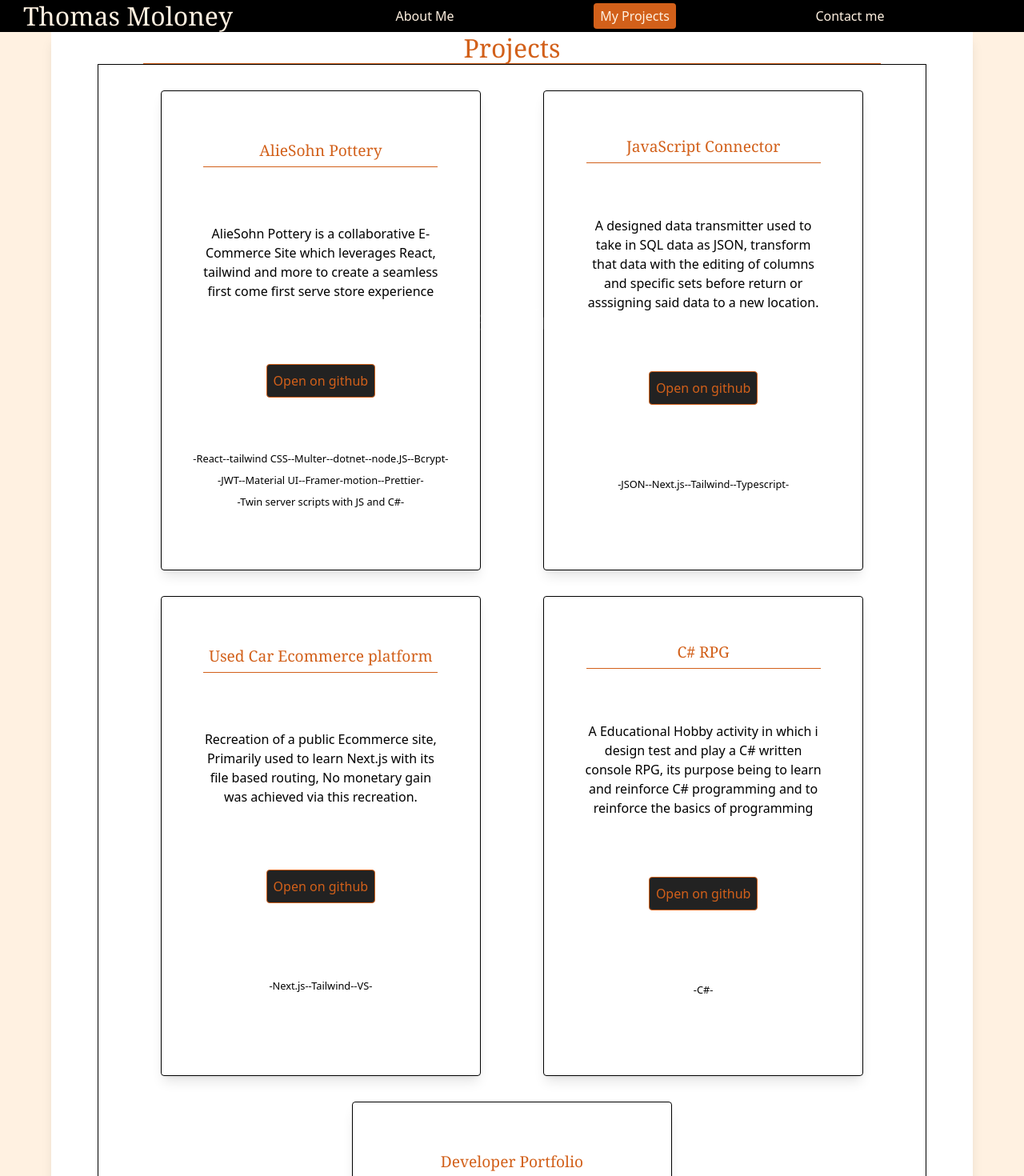
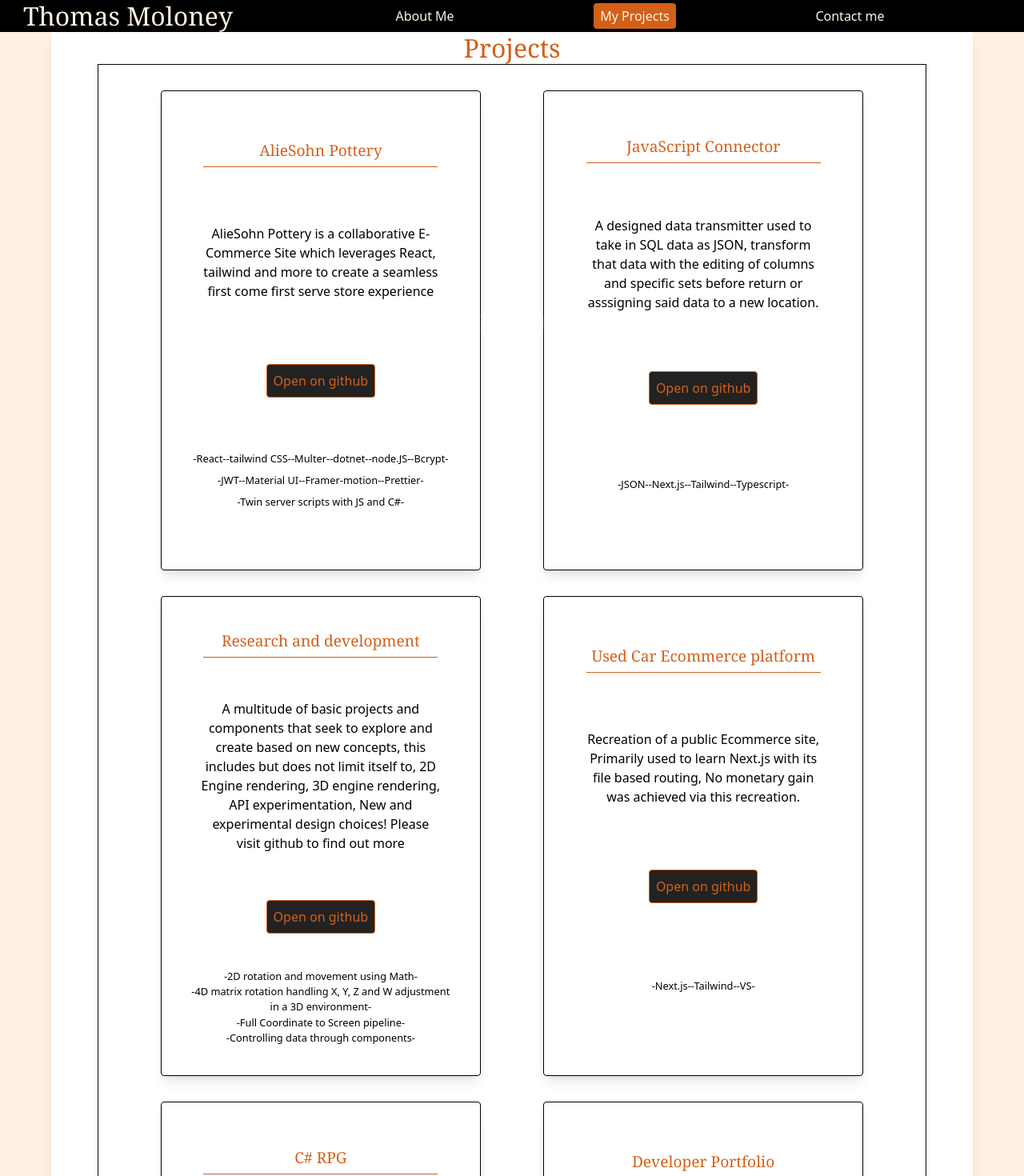
Before and after one commit to Sweattowel/Portfolio, a React (Create React App) app: page /MyProjects in a window 1280 px wide. Shown: the top 1470 px of the page at 80% size. Built offline with nearby package versions, Linux system fonts and the light colour scheme.

Commit message:
Updated to include new R&D Project

```diff
--- a/src/Dependencies/Routes/MyProjects.tsx
+++ b/src/Dependencies/Routes/MyProjects.tsx
@@ -39,6 +39,17 @@ export default function MyProjects()
             ]
         },
         {
+            projectName: "Research and development",
+            projectSummary: "A multitude of basic projects and components that seek to explore and create based on new concepts, this includes but does not limit itself to, 2D Engine rendering, 3D engine rendering, API experimentation, New and experimental design choices! Please visit github to find out more",
+            projectGithubLink: "https://github.com/Sweattowel/3dEngineAndOtherExperiments",
+            projectTechnologyUsed: [
+                "2D rotation and movement using Math",
+                "4D matrix rotation handling X, Y, Z and W adjustment in a 3D environment",
+                "Full Coordinate to Screen pipeline",
+                "Controlling data through components",
+            ]
+        },
+        {
             projectName: "Used Car Ecommerce platform",
             projectSummary: "Recreation of a public Ecommerce site, Primarily used to learn Next.js with its file based routing, No monetary gain was achieved via this recreation.",
             projectGithubLink: "https://github.com/Sweattowel/car-page",
@@ -50,7 +61,7 @@ export default function MyProjects()
         },
         {
             projectName: "C# RPG",
-            projectSummary: "A Educational Hobby activity in which i design test and play a C# written console RPG, its purpose being to learn and reinforce C# programming and to reinforce the basics of programming",
+            projectSummary: "A Educational Hobby activity in which i design and playest a C# written console RPG, its purpose being to learn and reinforce C# programming and to reinforce the basics of programming",
             projectGithubLink: "https://github.com/Sweattowel/C--RPG",
             projectTechnologyUsed: [
                 "C#"
@@ -85,7 +96,7 @@ export default function MyProjects()
     return (
         <div className="bg-LIGHT  h-full w-full">
             <div className="bg-WHITE h-full w-[90%] flex flex-col m-auto shadow-lg">
-                <h1 className="text-HIGHLIGHT text-[2rem] font-serif w-[80%] h-[5vh] border-b flex justify-center items-center m-auto">
+                <h1 className="text-HIGHLIGHT text-[2rem] font-serif w-[80%] h-[5vh] flex justify-center items-center m-auto">
                     Projects
                 </h1>
                 <ul
@@ -119,7 +130,7 @@ export default function MyProjects()
                             >
                                 {project.projectTechnologyUsed.map((tech: string, techIndex: number) => (
                                     <li
-                                        className="text-[0.8rem]"
+                                        className="text-[0.8rem] text-center"
                                     >
                                         -{tech}-
                                     </li>
@@ -147,7 +158,7 @@ export default function MyProjects()
                         <h1 className="mt-2 border-b-2 md:text-[2rem] text-[1rem] text-HIGHLIGHT font-bold font-serif w-[80%] m-auto text-center justify-center flex items-center">
                             Considerations
                         </h1>
-                        <ul className="md:h-[80%] h-[35vh] w-[80%] m-auto text-center justify-center flex flex-col items-center">
+                        <ul className="md:h-[80%] h-[35vh] w-[80%] m-auto text-center justify-center flex flex-col items-center text-center">
                             {considerations.map((consideration: string, index: number) => (
                                 <li
                                     key={index}
```
